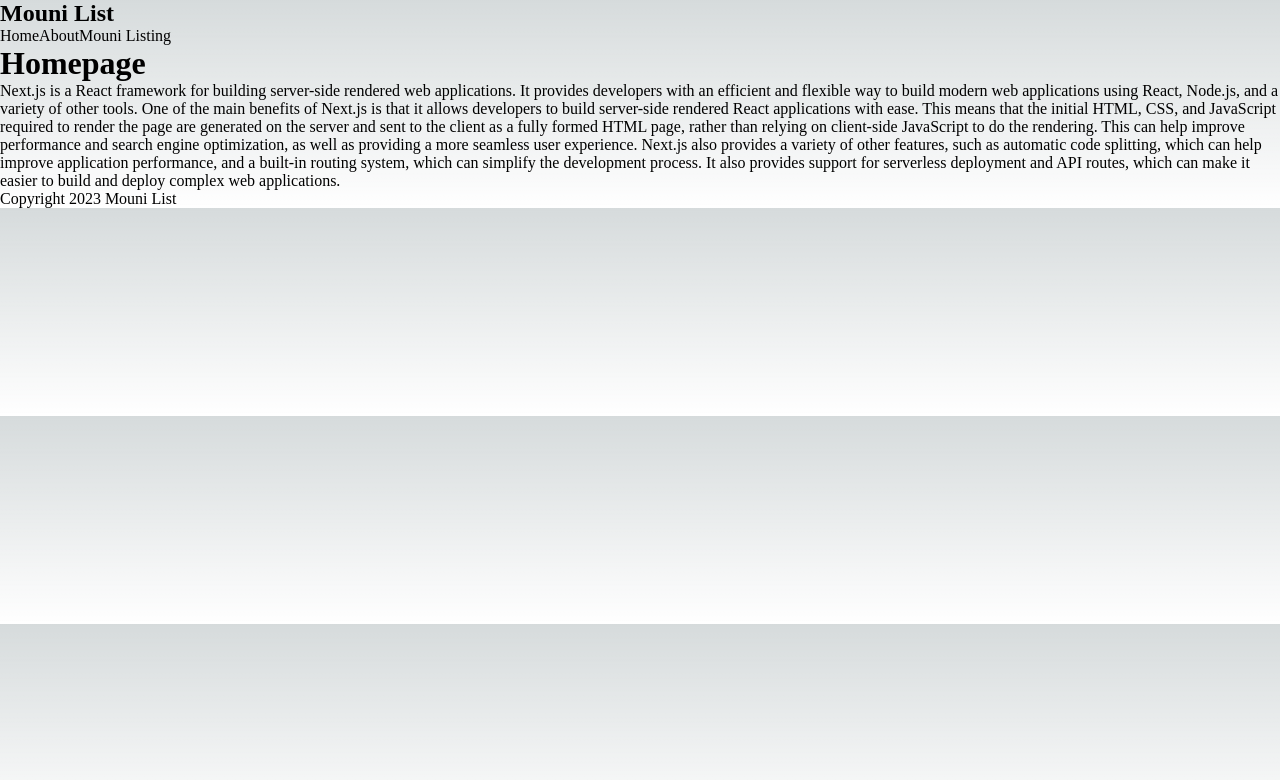
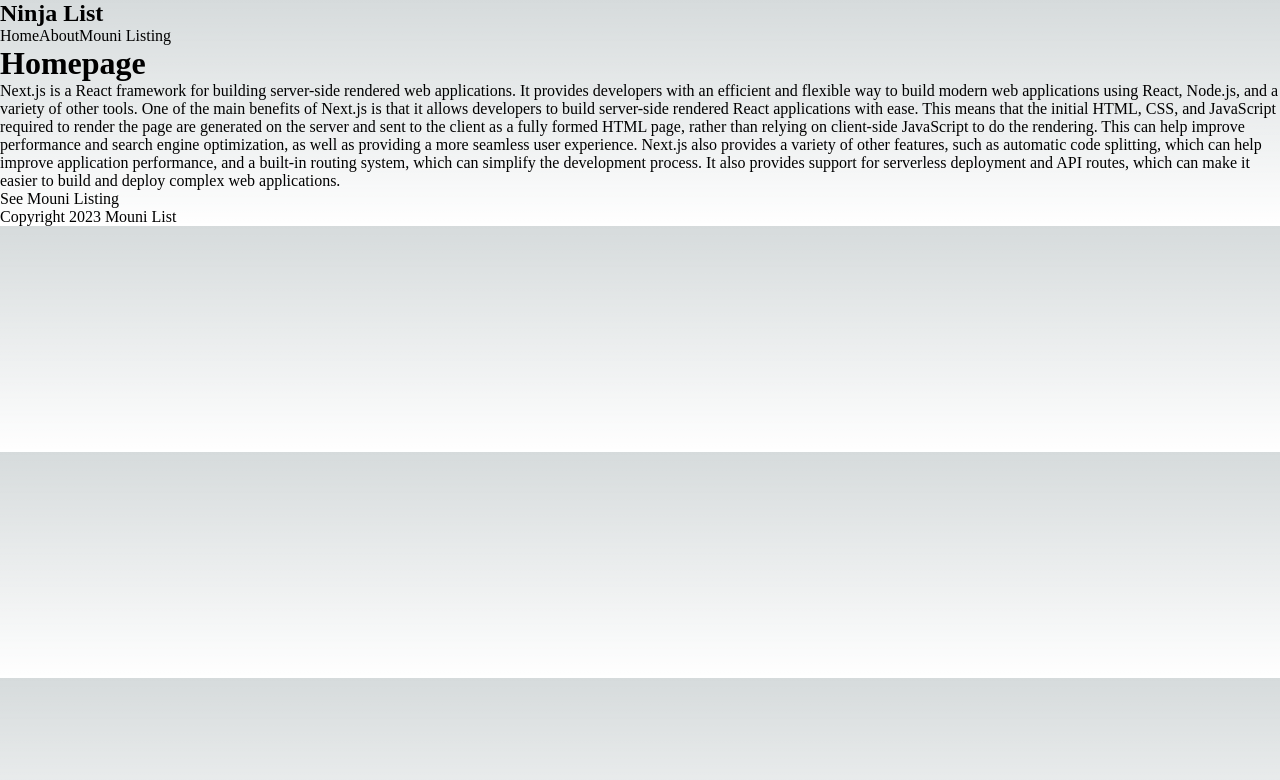
Before and after one commit to AmalShalabi/MouniList-simple-Next.js-app, a Next.js app: page / in a window 1280 px wide. Shown: the top 780 px of the page. Built offline with nearby package versions, Linux system fonts and the light colour scheme.

Commit message:
Adding other components

```diff
--- a/comps/Navbar.js
+++ b/comps/Navbar.js
@@ -1,12 +1,20 @@
+import Link from "next/link";
+
 const Navbar = () => {
   return (
     <nav>
       <div className="logo">
-        <h1>Mouni List</h1>
+        <h1>Ninja List</h1>
       </div>
-      <a>Home</a>
-      <a>About</a>
-      <a>Mouni Listing</a>
+      <Link href="/">
+        Home
+      </Link>
+      <Link href="/about">
+        About
+      </Link>
+      <Link href="/mouni">
+        Mouni Listing
+      </Link>
     </nav>
   );
 };
--- a/pages/index.js
+++ b/pages/index.js
@@ -4,6 +4,8 @@ import { Inter } from 'next/font/google'
 import styles from '@/styles/Home.module.css'
 import Navbar from '@/comps/Navbar'
 import Footer from '@/comps/Footer'
+import Link from "next/link";
+
 
 const inter = Inter({ subsets: ['latin'] })
 
@@ -29,6 +31,9 @@ export default function Home() {
         also provides support for serverless deployment and API routes, which
         can make it easier to build and deploy complex web applications.
       </p>
+      <Link href="/mouni">
+      See Mouni Listing
+      </Link>
       <Footer/>
     </div>
   );
```
